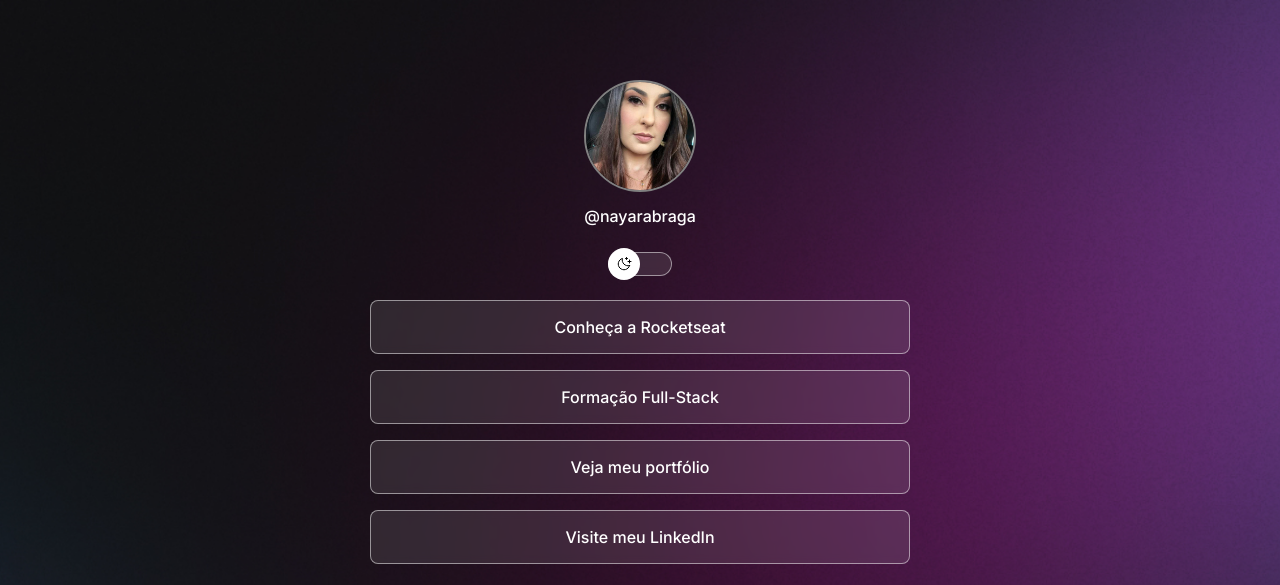
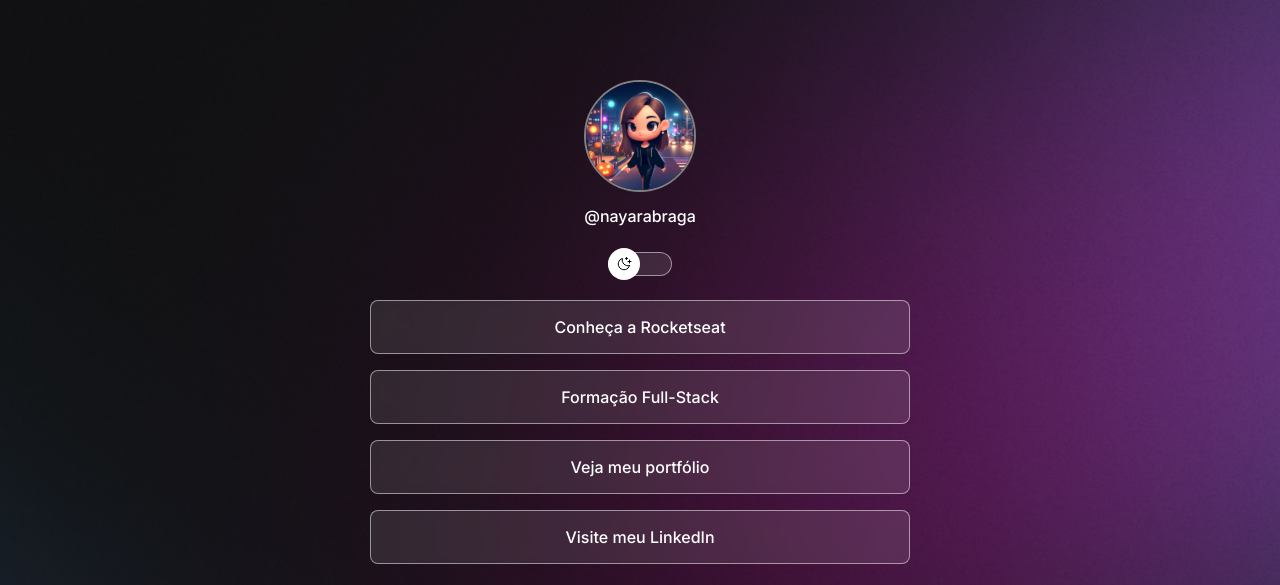
Before and after one commit to Nayarabraga/discover, a plain HTML site: page index.html in a window 1280 px wide. Shown: the top 585 px of the page. Drawn offline with nearby package versions, Linux system fonts and the light colour scheme.

Commit message:
atualização imagem

```diff
--- a/index.html
+++ b/index.html
@@ -15,7 +15,7 @@
 <body>
     <div id="container">
         <div id="profile">
-            <img class="img" src="/assets/nayara-avatar.jpeg"
+            <img class="img" src="assets/avatar-nayara.jpeg"
                 alt="Foto de Nayara Braga">
             <p>@nayarabraga</p>
         </div>
```
